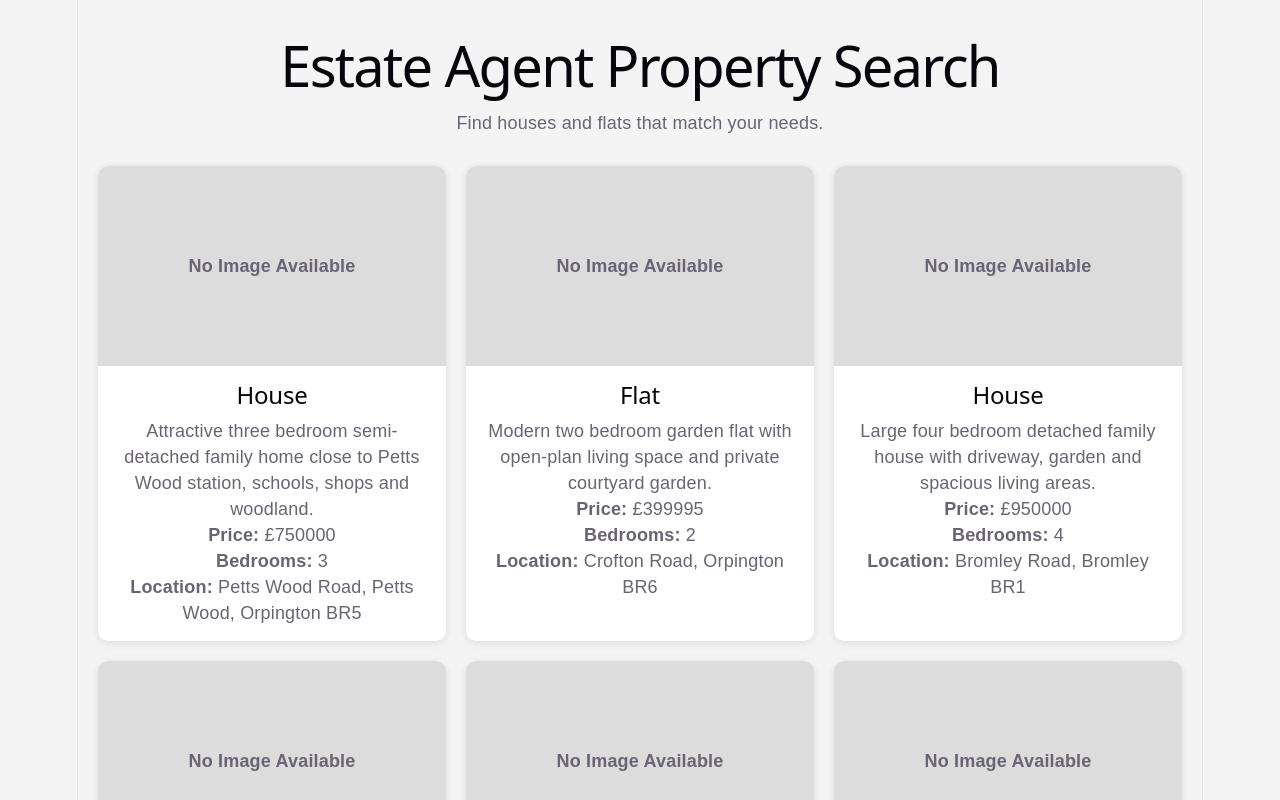
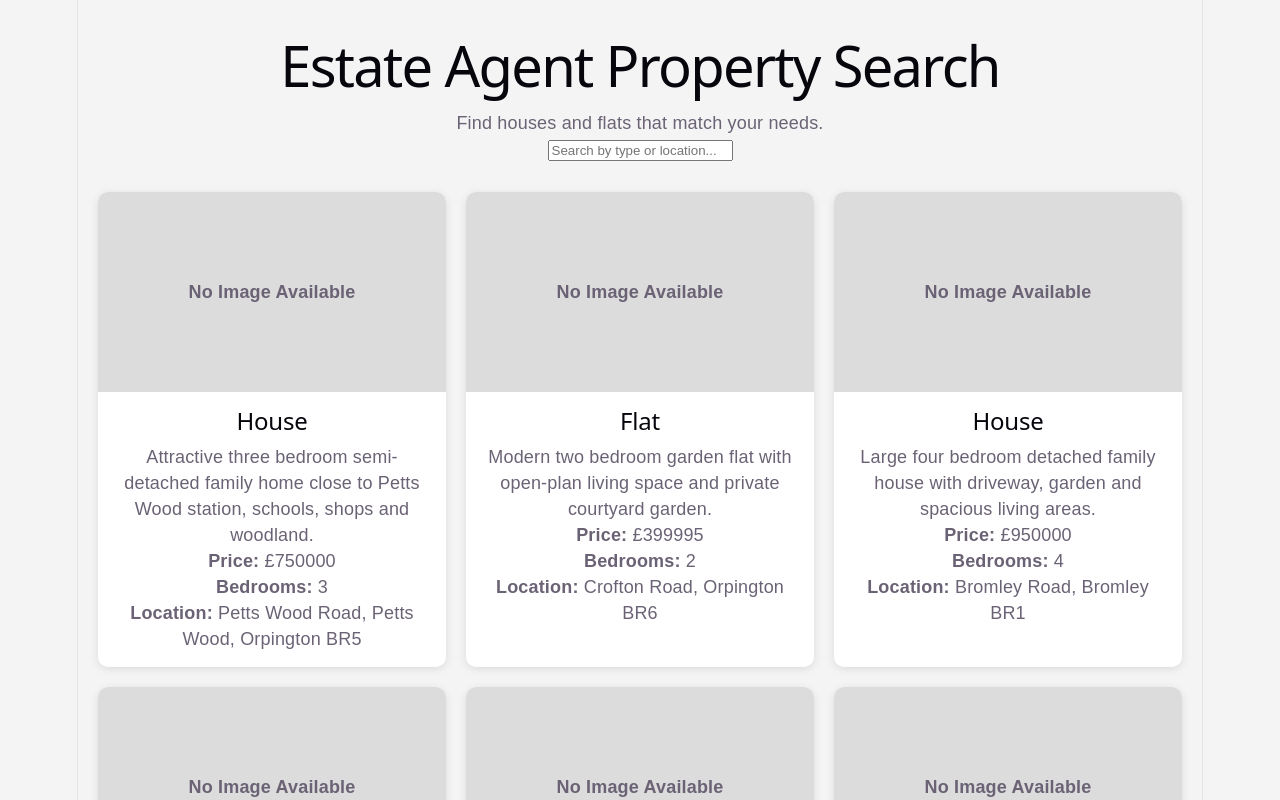
Before and after one commit to Saf1-7/estate-agent-app, a React (Vite) app in the folder estate-agent-app/: page / in a window 1280 px wide. Shown: the top 800 px of the page. Built offline with nearby package versions, Linux system fonts and the light colour scheme.

Commit message:
Add property search functionality

```diff
--- a/estate-agent-app/src/App.jsx
+++ b/estate-agent-app/src/App.jsx
@@ -15,15 +15,28 @@ function App() {
   // Stores what the user types in the search box
   const [searchTerm, setSearchTerm] = useState('')
 
+  // Filters properties using the search text
+  const filteredProperties = properties.filter((property) =>
+    property.type.toLowerCase().includes(searchTerm.toLowerCase()) ||
+    property.location.toLowerCase().includes(searchTerm.toLowerCase())
+  )
+
   return (
     <div className="container">
       <header>
         <h1>Estate Agent Property Search</h1>
         <p>Find houses and flats that match your needs.</p>
+
+        <input
+        type="text"
+        placeholder="Search by type or location..."
+        value={searchTerm}
+        onChange={(event) => setSearchTerm(event.target.value)}
+       />
       </header>
 
       <section className="property-grid">
-        {properties.map((property) => (
+        {filteredProperties.map((property) => (
           <div className="property-card" key={property.id}>
             <div className="property-image-placeholder">
               No Image Available
```
